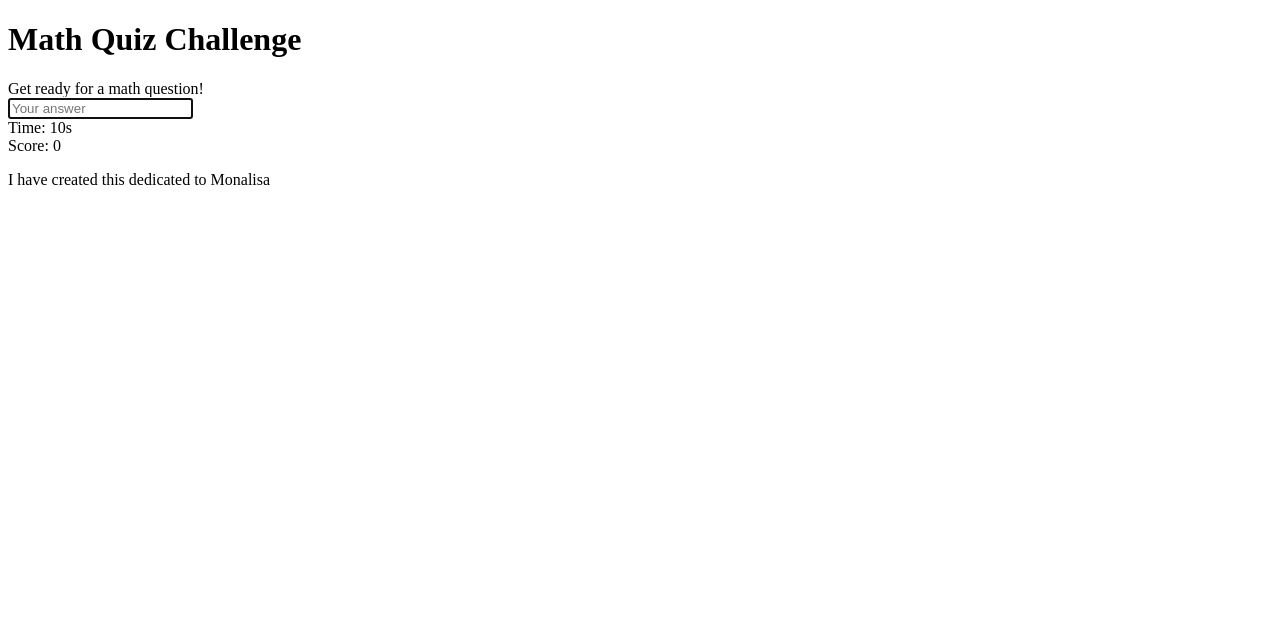
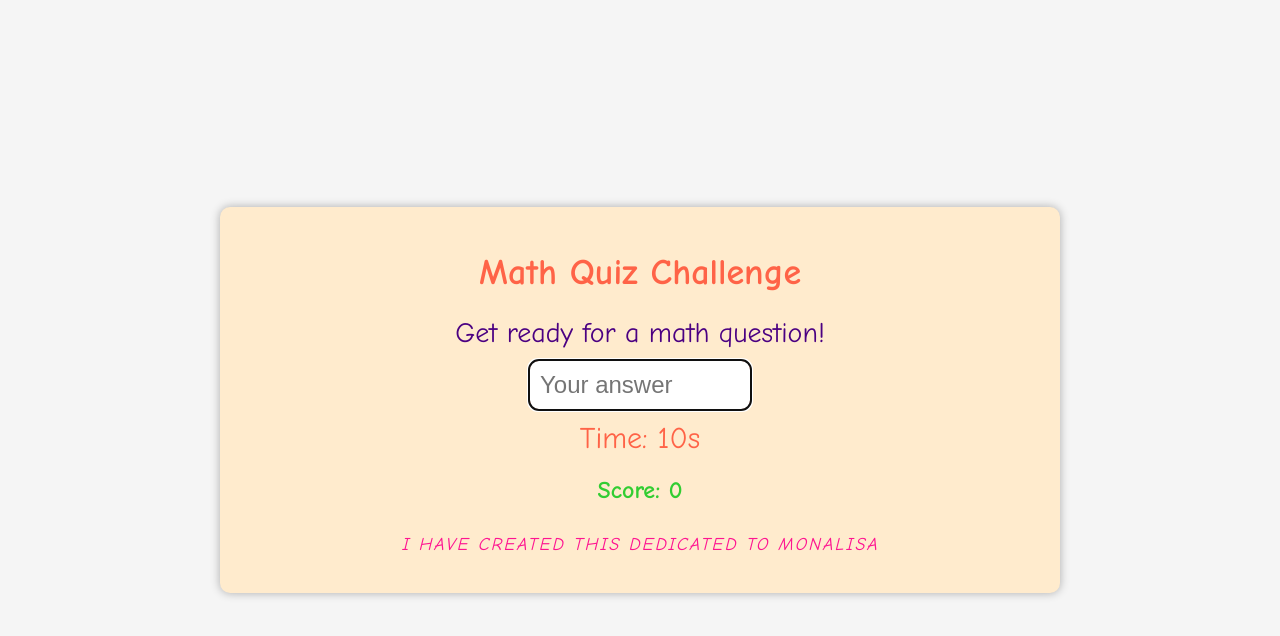
Before and after one commit to AHShuvro/Math-Quiz, a plain HTML site: page index.html in a window 1280 px wide. Drawn offline with Linux system fonts and the light colour scheme.

Commit message:
CSS styling almost done.

```diff
--- a/index.html
+++ b/index.html
@@ -4,6 +4,7 @@
     <meta charset="UTF-8">
     <meta name="viewport" content="width=device-width, initial-scale=1.0">
     <title>Math Quiz Game</title>
+    <link rel="stylesheet" href="style.css">
 </head>
 <body>
 
@@ -18,6 +19,8 @@
         <p class="dedication">I have created this dedicated to Monalisa</p>
     </div>
 
+    <script src="script.js"></script>
+
 
 </body>
 </html>
--- /dev/null
+++ b/style.css
@@ -0,0 +1,84 @@
+
+body {
+    background-color: #f5f5f5;
+    font-family: 'Comic Sans MS', cursive, sans-serif;
+    display: flex;
+    justify-content: center;
+    align-items: center;
+    flex-direction: column;
+    height: 100vh;
+    color: #4b0082;
+    margin: 0;
+    padding: 0;
+    overflow: hidden;
+    text-align: center;
+}
+
+.game-container {
+    width: 80%;
+    max-width: 800px;
+    padding: 20px;
+    background-color: #ffebcd;
+    border-radius: 10px;
+    box-shadow: 0 0 10px rgba(0, 0, 0, 0.3);
+}
+
+h1 {
+    font-size: 36px;
+    color: #ff6347;
+}
+
+.question {
+    font-size: 28px;
+    margin-top: 20px;
+}
+
+.answer {
+    font-size: 24px;
+    padding: 10px;
+    margin-top: 10px;
+    border: 2px solid #ff6347;
+    border-radius: 10px;
+    width: 200px;
+}
+
+.score {
+    font-size: 24px;
+    font-weight: bold;
+    color: #32cd32;
+    margin-top: 20px;
+}
+
+.timer {
+    font-size: 30px;
+    color: #ff6347;
+    margin-top: 10px;
+}
+
+.message {
+    font-size: 20px;
+    margin-top: 20px;
+    color: #ff4500;
+}
+
+.error {
+    color: red;
+    font-size: 18px;
+    font-weight: bold;
+}
+
+.dedication {
+    font-size: 18px;
+    font-style: italic;
+    color: #fe1491;
+    margin-top: 30px;
+    text-transform: uppercase;
+    letter-spacing: 2px;
+    animation: fadeIn 2s ease-in-out;
+}
+
+
+@keyframes fadeIn {
+    0% { opacity: 0; }
+    100% { opacity: 1; }
+}
```
Also changed, not shown: script.js (added).
